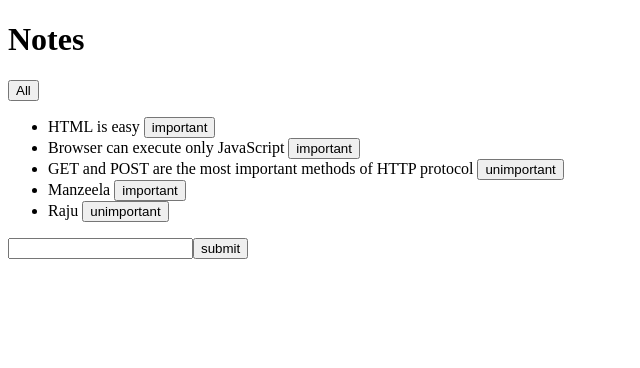
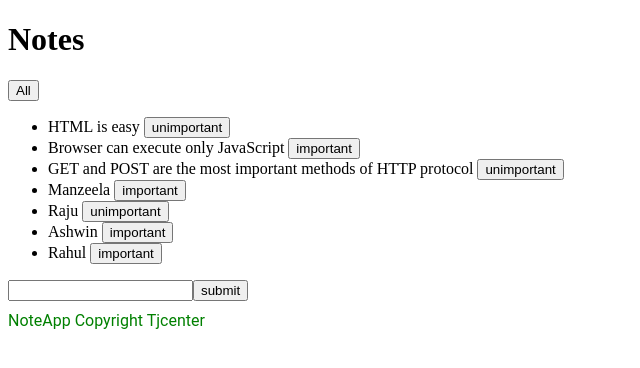
Before and after one commit to su-de-sh/notes-app, a React (Create React App) app: page / in a window 1280 px wide. Shown: the top 368 px of the page, without its empty margins (0-640 px from the left). Built offline with nearby package versions, Linux system fonts and the light colour scheme; data requests are answered from the project's data file.

Commit message:
feat: added footer with style

```diff
--- a/db.json
+++ b/db.json
@@ -4,7 +4,7 @@
       "id": 1,
       "content": "HTML is easy",
       "date": "2022-1-17T17:30:31.098Z",
-      "important": true
+      "important": false
     },
     {
       "id": 2,
@@ -29,6 +29,18 @@
       "date": "2022-07-22T07:57:02.894Z",
       "important": false,
       "id": 5
+    },
+    {
+      "content": "Ashwin",
+      "date": "2022-07-23T07:02:03.655Z",
+      "important": true,
+      "id": 6
+    },
+    {
+      "content": "Rahul",
+      "date": "2022-07-23T07:02:08.209Z",
+      "important": true,
+      "id": 7
     }
   ]
 }
--- a/src/App.js
+++ b/src/App.js
@@ -1,5 +1,6 @@
 import { useState, useEffect } from "react";
 import Note from "./components/Note";
+import Footer from "./components/Footer";
 
 import noteService from "./services/notes";
 
@@ -80,6 +81,7 @@ const App = () => {
         <input value={note} onChange={newNote} type="text" />
         <button type="submit">submit</button>
       </form>
+      <Footer />
     </div>
   );
 };
--- /dev/null
+++ b/src/components/Footer.js
@@ -0,0 +1,17 @@
+import React from "react";
+
+const Footer = () => {
+  let style = {
+    marginTop: "10px",
+    fontFamily: "Roboto",
+    color: "red",
+  };
+
+  if (true) {
+    style = { ...style, color: "green" };
+  }
+
+  return <p style={style}>NoteApp Copyright Tjcenter</p>;
+};
+
+export default Footer;
```
